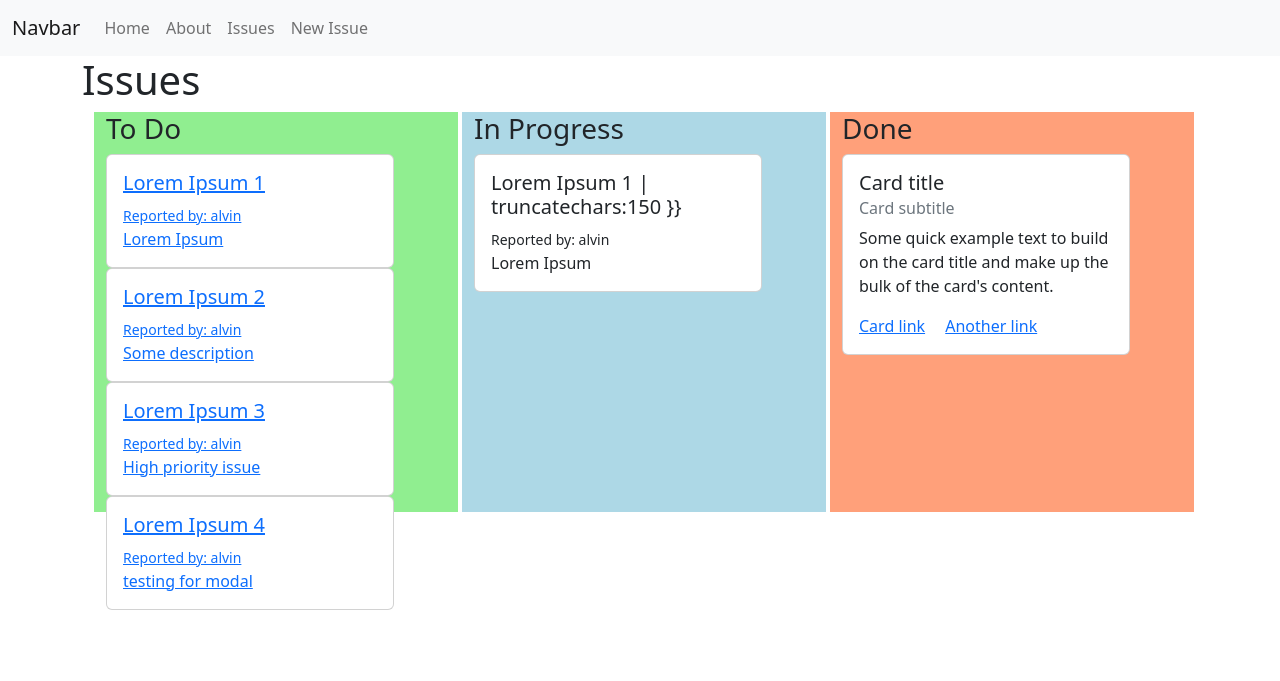
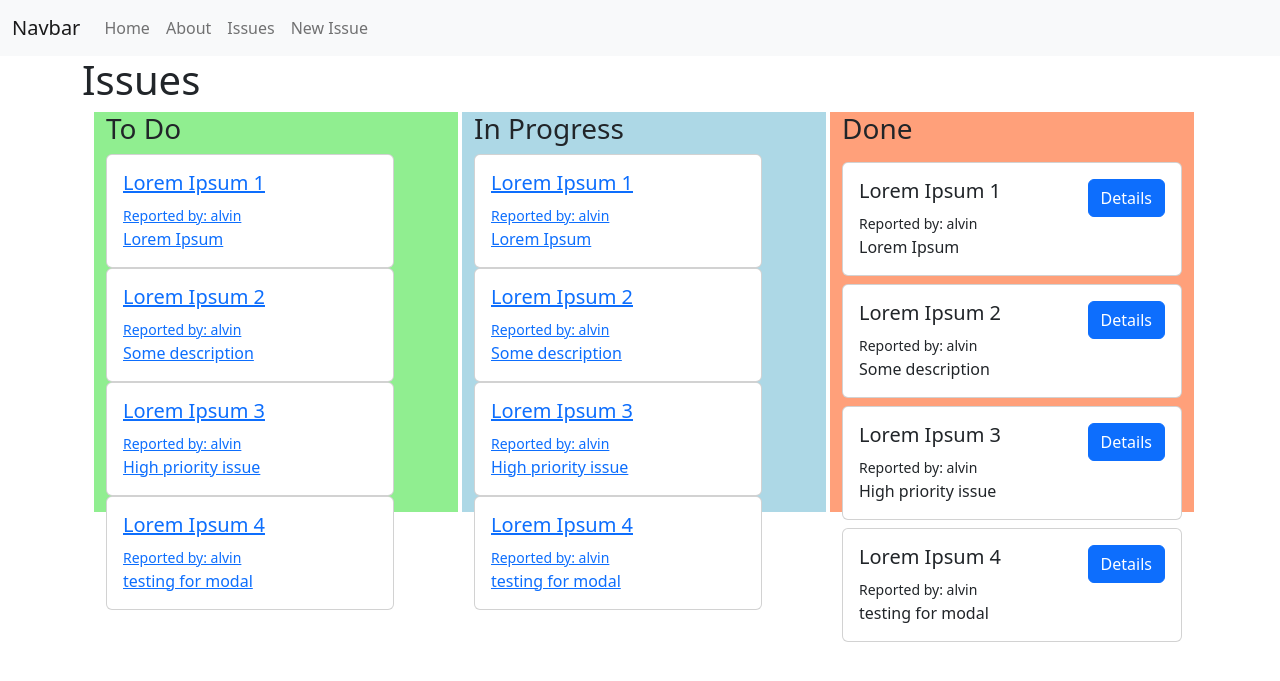
Before and after one commit to seralvinburgos/issues_manager, a Django app: template templates/issues/board.html in a window 1280 px wide. Shown: the top 681 px of the page. Run offline with Django 4.2, Linux system fonts and the light colour scheme; the template is opened without the code that fills it: values that come from a table or form of the project are taken from there, others are empty; data comes from the database, SQL or seed files in the repository; both versions use the stored data as it was after the commit.

Commit message:
troubleshooting bootstrap modal with cards

```diff
--- a/issues/views.py
+++ b/issues/views.py
@@ -9,7 +9,7 @@ class BoardView(ListView):
     template_name = "issues/board.html"
     model = Issue
 
-    def get_context_dat(self, **kwargs):
+    def get_context_data(self, **kwargs):
         context = super().get_context_data(**kwargs)
         to_do_status = Status.objects.get(name="to do")
         in_p_status = Status.objects.get(name="in progress")
--- a/templates/base.html
+++ b/templates/base.html
@@ -18,9 +18,9 @@
             </button>
             <div class="collapse navbar-collapse" id="navbarNavAltMarkup">
                 <div class="navbar-nav">
-                    <a class="nav-link" href="#">Home</a>
-                    <a class="nav-link" href="#">About</a>
-                    <a class="nav-link" href="#">Issues</a>
+                    <a class="nav-link" href="{% url 'home' %}">Home</a>
+                    <a class="nav-link" href="{% url 'about' %}">About</a>
+                    <a class="nav-link" href="{% url 'board' %}">Issues</a>
                     <a class="nav-link" href="#">New Issue</a>
                 </div>
             </div>
--- a/templates/issues/board.html
+++ b/templates/issues/board.html
@@ -46,34 +46,71 @@
         <h3>In Progress</h3>
         <div class="row">
             <div class="col-4">
+                {% for issue in in_p_list %}
+                <a href="{% url 'issue_detail' issue.id %}">
                 <div class="card" style="width: 18rem;">
                     <div class="card-body">
-                        <h5 class="card-title">{{ issue.summary }} | truncatechars:150 }}</h5>
+                        <h5 class="card-title">{{ issue.summary | truncatechars:150 }}</h5>
                         <small>Reported by: {{ issue.reporter }}</small>
                         <p class="card-text">{{ issue.description | truncatechars:250 }}</p>
                     </div>
                 </div>
-            </div>
-        </div>
-    </div>
-    <div class="container list_three col-4">
-        <h3>Done</h3>
-        <div class="row">
-            <div class="col-4">
-                <div class="card" style="width: 18rem;">
-                    <div class="card-body">
-                        <h5 class="card-title">Card title</h5>
-                        <h6 class="card-subtitle mb-2 text-muted">Card subtitle</h6>
-                        <p class="card-text">Some quick example text to build on the card title and make up the bulk of the card's content.</p>
-                        <a href="#" class="card-link">Card link</a>
-                        <a href="#" class="card-link">Another link</a>
-                    </div>
-                    </div>
+                </a>
+                {% endfor %}
             </div>
         </div>
     </div>
 
 
 
+    <div class="container list_three col-4">
+        <h3>Done</h3>
+        <div class="row">
+            <div class="col">
+                {% for issue in done_list %}
+                    <div class="card w-100 mt-2">
+                        <div class="card-body d-flex flex-row justify-content-between">
+                            <div class="leftCard">
+                            <h5 class="card-title">{{ issue.summary | truncatechars:150 }}</h5>
+                            <small>Reported by: {{ issue.reporter }}</small>
+                            <p class="card-text">{{ issue.description | truncatechars:250 }}</p>
+                            </div>
+                            <div class="rightCard">
+                            <button type="button" class="btn btn-primary" data-bs-toggle="modal" data-bs-target="#staticBackdrop">
+                            Details
+                            </button>
+                            </div>
+                        </div>
+                    </div>
+
+                            <div class="modal fade" id="staticBackdrop" data-bs-backdrop="static" data-bs-keyboard="false" tabindex="-1" aria-labelledby="staticBackdropLabel" aria-hidden="true">
+                                <div class="modal-dialog modal-dialog-centered">
+                                    <div class="modal-content">
+                                        <div class="modal-header">
+                                            <h1 class="modal-title fs-5" id="staticBackdropLabel">Issue #{{ issue.id }}</h1>
+                                            <button type="button" class="btn-close" data-bs-dismiss="modal" aria-label="Close"></button>
+                                        </div>
+                                        <div class="modal-body">
+                                            <p><b>Summary: </b> {{ issue.summary }}</p>
+                                            <p><b>Reported by: </b> {{ issue.reporter }}</p>
+                                            <p><b>Reported on: </b> {{ issue.created_on }}</p>
+                                            <p><b>Assignee: </b> {{ issue.assignee }}</p>
+                                            <p><b>Status: </b> {{ issue.status }}</p>
+                                            <p><b>Priority: </b> {{ issue.priority }}</p>
+                                            <p><b>Description: </b></p>
+                                            <p>{{ issue.description }}</p>
+                                        </div>
+                                        <div class="modal-footer">
+                                            <button type="button" class="btn btn-secondary" data-bs-dismiss="modal">Close</button>
+                                            <button type="button" class="btn btn-primary">Understood</button>
+                                        </div>
+                                    </div>
+                        </div>
+                    </div>
+                {% endfor %}
+            </div>
+        </div>
+    </div>
+
 </div>
 {% endblock content %}
```
Also changed, not shown: db.sqlite3.
